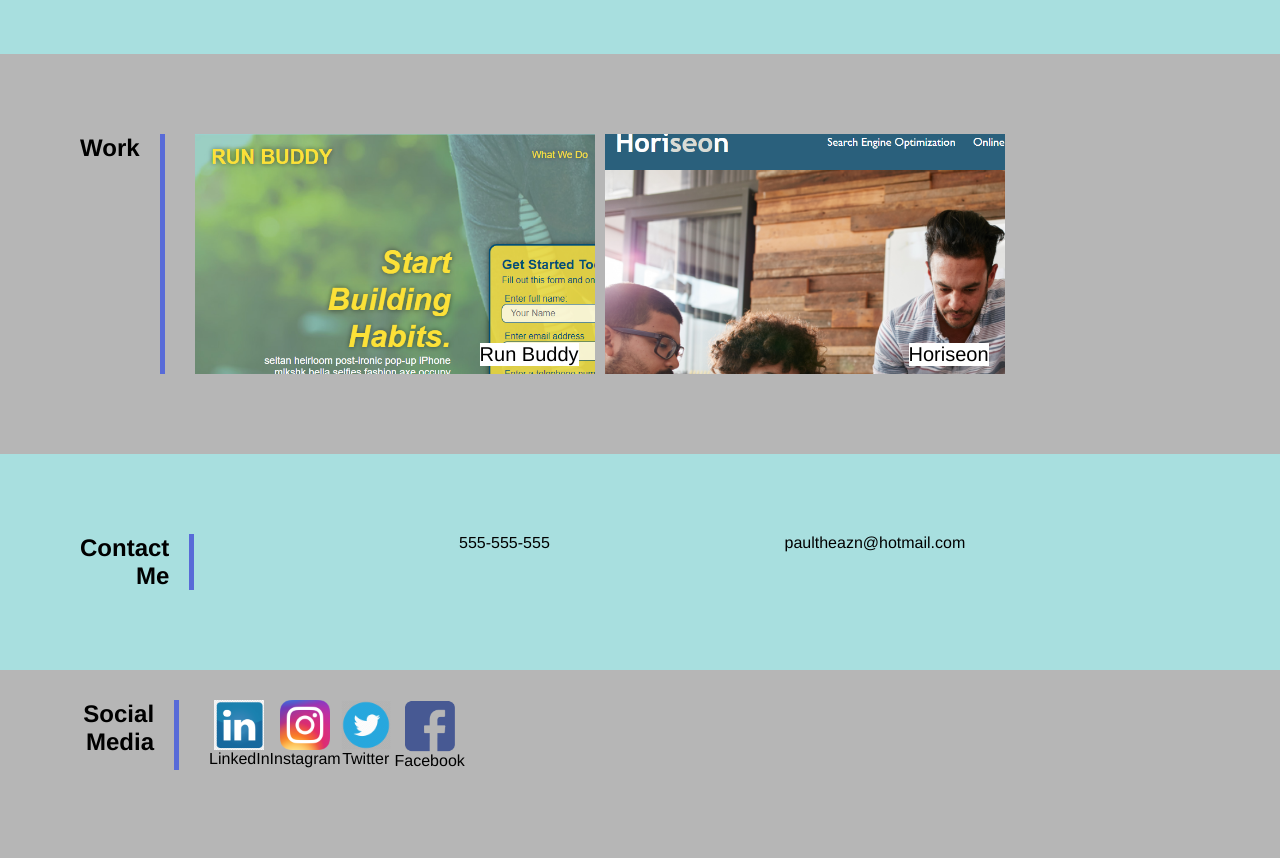
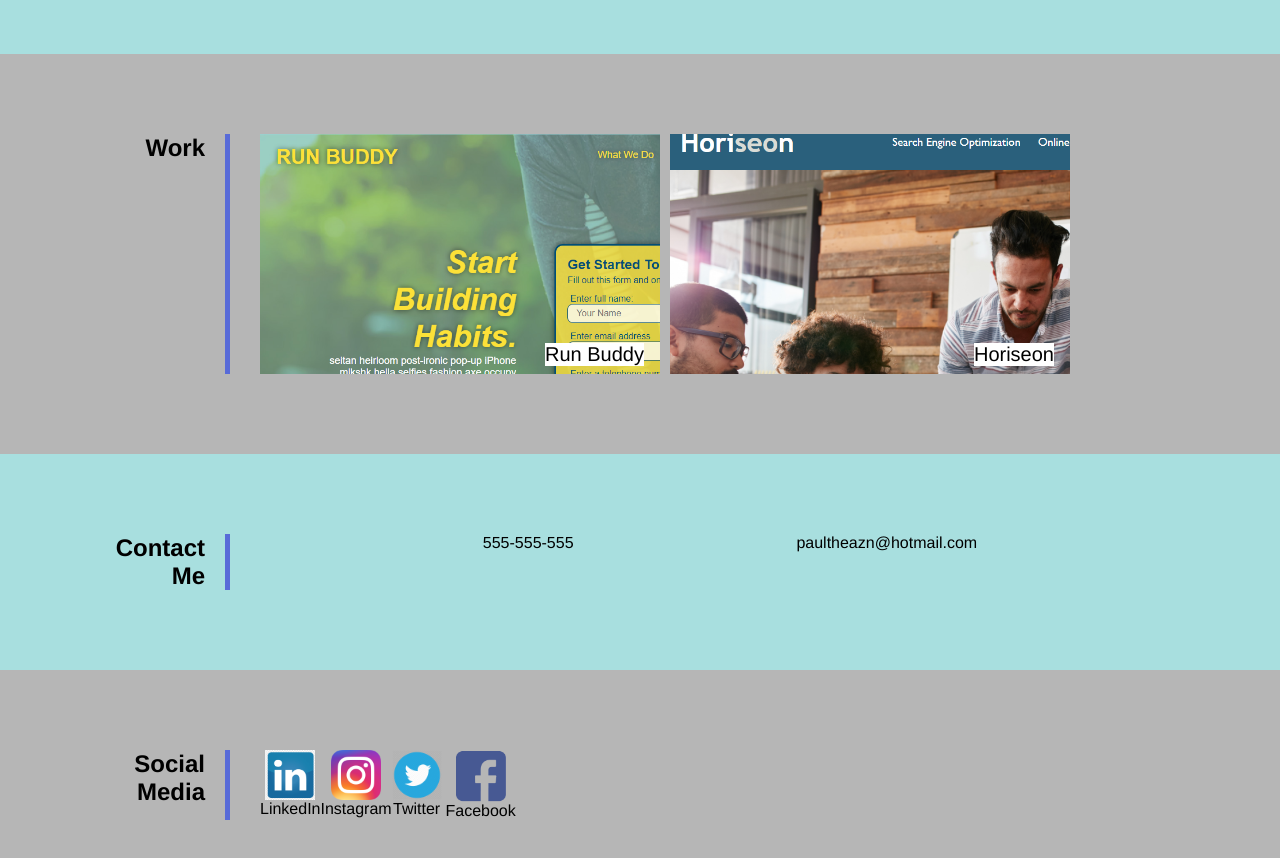
Before and after one commit to paulchang15/Portfolio, a plain HTML site: page index.html in a window 1280 px wide. Shown: the part 720-1578 px from the top of the page. Before the commit the page ends 1520 px from the top, so only its background shows below. Drawn offline with Linux system fonts and the light colour scheme.

Commit message:
border fix

```diff
--- a/assets/CSS/style.css
+++ b/assets/CSS/style.css
@@ -11,6 +11,10 @@ body {
 
 .primary-background {
     background-color: rgb(168, 223, 223);
+}
+
+.right-border {
+    margin: 15px 0 0 15px;
 }
 /* Header */
 header {
@@ -94,6 +98,7 @@ section h2 {
     text-align: right;
     margin-right: 30px;
     border-right: 5px solid rgb(88, 107, 216);
+    min-width: 150px;
     padding-right: 20px;
 }
 
@@ -116,7 +121,6 @@ section h2 {
 
 .flex-row {
     display: flex;
-
 }
 
 .flex-between {
@@ -151,9 +155,7 @@ img {
     width: 78px;
     height: 52px;
 }
-.media {
-    padding: 30px;
-}
+
 
 /*Bottom Left Text*/
 
@@ -211,6 +213,4 @@ img {
 
 
 
-@media screen and (max-width: 768px) {
-
-}
+@media screen and (max-width: 768px)
--- a/assets/css/style.css
+++ b/assets/css/style.css
@@ -11,6 +11,10 @@ body {
 
 .primary-background {
     background-color: rgb(168, 223, 223);
+}
+
+.right-border {
+    margin: 15px 0 0 15px;
 }
 /* Header */
 header {
@@ -94,6 +98,7 @@ section h2 {
     text-align: right;
     margin-right: 30px;
     border-right: 5px solid rgb(88, 107, 216);
+    min-width: 150px;
     padding-right: 20px;
 }
 
@@ -116,7 +121,6 @@ section h2 {
 
 .flex-row {
     display: flex;
-
 }
 
 .flex-between {
@@ -151,9 +155,7 @@ img {
     width: 78px;
     height: 52px;
 }
-.media {
-    padding: 30px;
-}
+
 
 /*Bottom Left Text*/
 
@@ -211,6 +213,4 @@ img {
 
 
 
-@media screen and (max-width: 768px) {
-
-}
+@media screen and (max-width: 768px)
--- a/index.html
+++ b/index.html
@@ -67,9 +67,7 @@
 
         <section id="contact-me" class="flex-row primary-background">
             <h2>
-                Contact
-                <br />
-                Me
+                Contact Me
             </h2>
 
             <div class="container flex-between">
@@ -81,7 +79,7 @@
         </section>
 
         <section id="social-media" class="flex-row media">
-            <h2 class="section-title">Social Media</h2>
+            <h2>Social Media</h2>
 
             <div class="container">
                 <div class="column">
```
